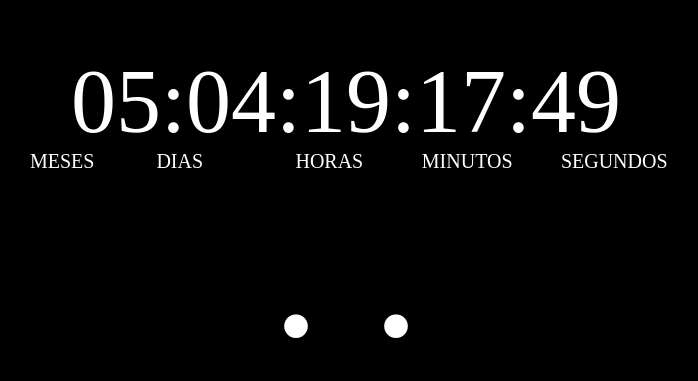
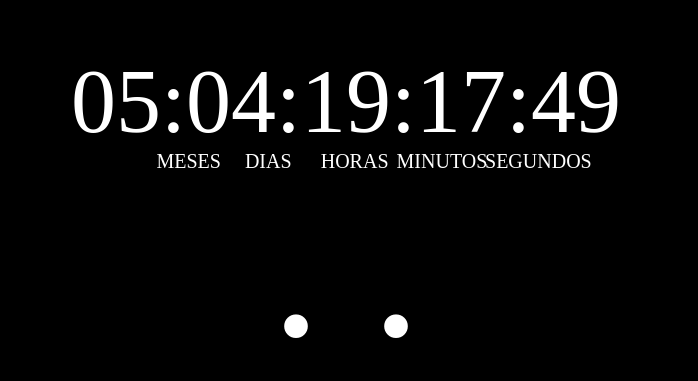
Before and after one commit to sevak19/mb, a plain HTML site: page index.html in a window 1280 px wide. Shown: the whole page, without its empty margins (294-992 px from the left). Drawn offline with Linux system fonts and the light colour scheme.

Commit message:
Update style.css

```diff
--- a/style.css
+++ b/style.css
@@ -14,11 +14,11 @@ body {
       margin-top: 100px;
     }
 
-    #meses { left: 25%; }
-    #dias { left: 35%; }
-    #horas { left: 46%; }
-    #minutos { left: 56%; }
-    #segundos { left: 67%; }
+    #meses { left: 35%; }
+    #dias { left: 42%; }
+    #horas { left: 48%; }
+    #minutos { left: 54%; }
+    #segundos { left: 61%; }
 
     #cronometro {
       font-size: 90px;
```
